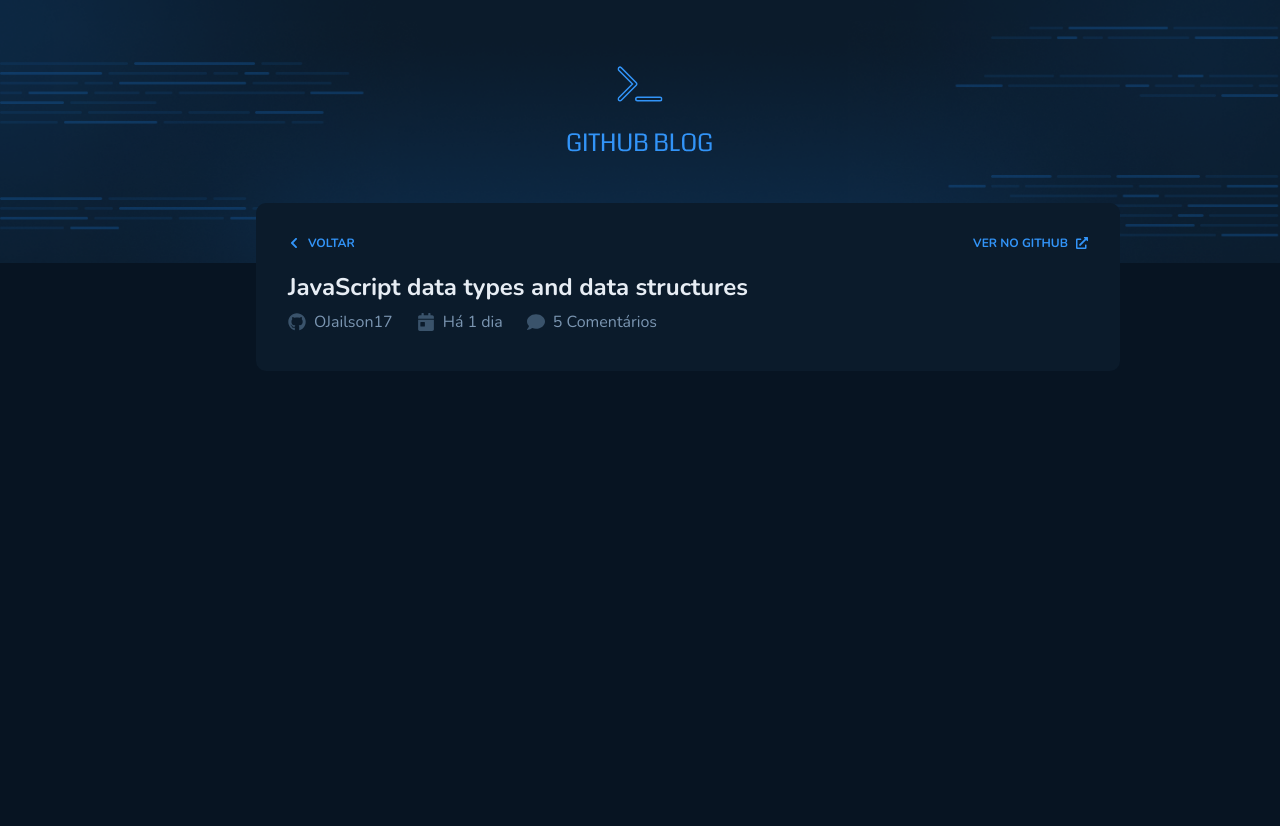
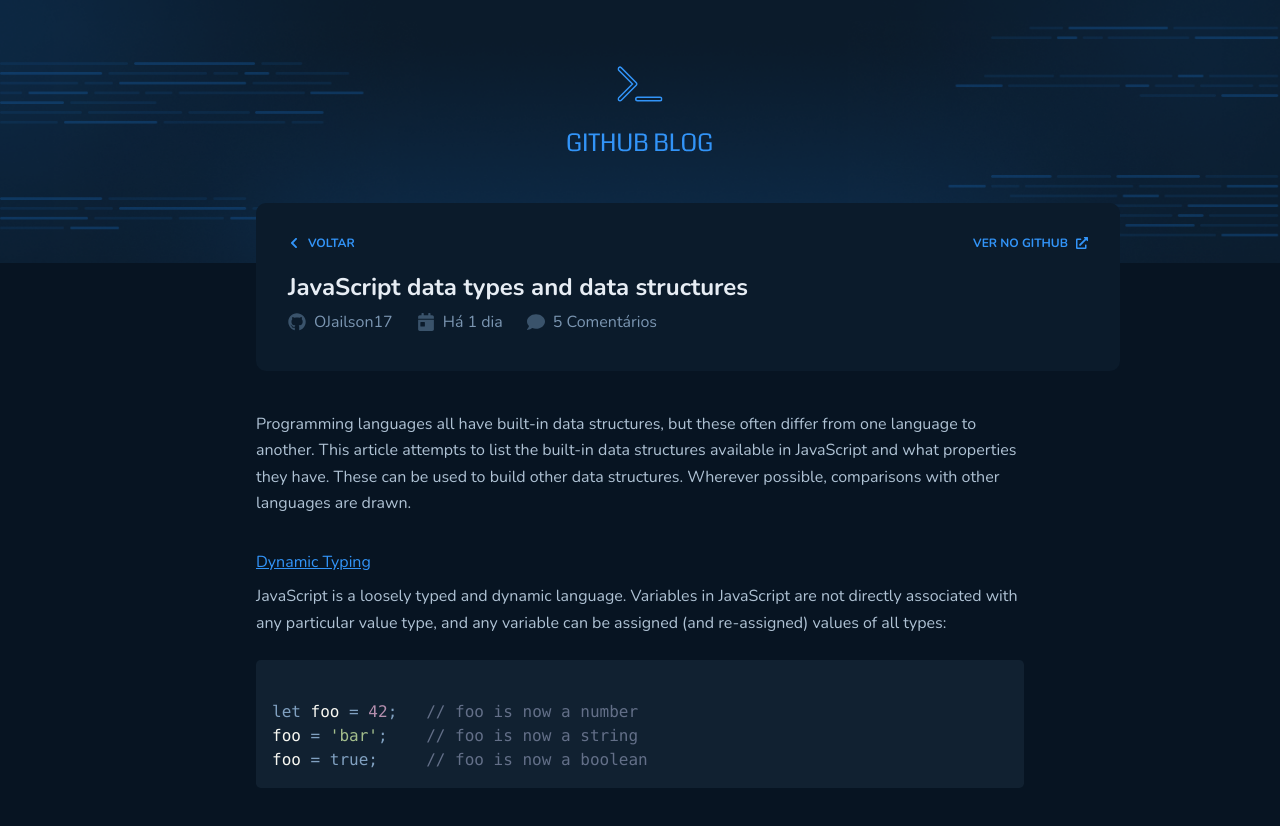
Before and after one commit to OJailson17/github-blog, a React (Vite) app: page /post in a window 1280 px wide. Before the commit the page ends 800 px from the top, so only its background shows below. Built offline with nearby package versions, Linux system fonts and the light colour scheme.

Commit message:
feat: add post content

```diff
--- a/package.json
+++ b/package.json
@@ -9,6 +9,7 @@
     "preview": "vite preview"
   },
   "dependencies": {
+    "prismjs": "^1.29.0",
     "react": "^18.2.0",
     "react-dom": "^18.2.0",
     "react-icons": "^4.4.0",
@@ -16,6 +17,7 @@
     "styled-components": "^5.3.6"
   },
   "devDependencies": {
+    "@types/prismjs": "^1.26.0",
     "@types/react": "^18.0.17",
     "@types/react-dom": "^18.0.6",
     "@types/styled-components": "^5.1.26",
--- a/src/components/Header/index.tsx
+++ b/src/components/Header/index.tsx
@@ -1,5 +1,5 @@
 import logoImg from '../../assets/logo.svg';
-import { HeaderContainer } from '../styles';
+import { HeaderContainer } from './styles';
 
 export const Header = () => {
 	return (
--- /dev/null
+++ b/src/pages/Post/components/Code/index.tsx
@@ -0,0 +1,24 @@
+import { useEffect } from 'react';
+import Prism from 'prismjs';
+
+import '../../../../styles/theme/prismjs/nord.css';
+import { CodeContainer } from './styles';
+
+interface CodeProps {
+	code: string;
+	language: string;
+}
+
+export const Code = ({ code, language }: CodeProps) => {
+	useEffect(() => {
+		Prism.highlightAll();
+	}, []);
+
+	return (
+		<CodeContainer>
+			<pre>
+				<code className={`language-${language || 'javascript'}`}>{code}</code>
+			</pre>
+		</CodeContainer>
+	);
+};
--- /dev/null
+++ b/src/pages/Post/components/Code/styles.ts
@@ -0,0 +1,5 @@
+import styled from 'styled-components';
+
+export const CodeContainer = styled.div`
+	margin: 1.5rem 0;
+`;
--- a/src/pages/Post/index.tsx
+++ b/src/pages/Post/index.tsx
@@ -1,11 +1,43 @@
 import { PageContainer, PageContent } from '../../styles/global';
+import { Code } from './components/Code';
 import { PostInfo } from './components/PostInfo';
+import { PostContent } from './styles';
+
+const codeString = `
+let foo = 42;   // foo is now a number
+foo = 'bar';    // foo is now a string
+foo = true;     // foo is now a boolean
+`;
 
 export const Post = () => {
 	return (
 		<PageContainer>
 			<PageContent>
 				<PostInfo />
+
+				<PostContent>
+					<p>
+						Programming languages all have built-in data structures, but these
+						often differ from one language to another. This article attempts to
+						list the built-in data structures available in JavaScript and what
+						properties they have. These can be used to build other data
+						structures. Wherever possible, comparisons with other languages are
+						drawn.
+					</p>
+
+					<a href='#' className='title'>
+						Dynamic Typing
+					</a>
+					<p>
+						JavaScript is a loosely typed and dynamic language. Variables in
+						JavaScript are not directly associated with any particular value
+						type, and any variable can be assigned (and re-assigned) values of
+						all types:
+					</p>
+
+					{/* code */}
+					<Code code={codeString} language='javascript' />
+				</PostContent>
 			</PageContent>
 		</PageContainer>
 	);
--- /dev/null
+++ b/src/pages/Post/styles.ts
@@ -0,0 +1,31 @@
+import styled from 'styled-components';
+
+export const PostContent = styled.main`
+	width: 100%;
+	margin: 2.5rem 0;
+	line-height: 26.5px;
+
+	p {
+		margin-top: 0.5rem;
+
+		& + p {
+			margin-top: 1.5rem;
+		}
+	}
+
+	a {
+		color: ${props => props.theme.colors.blue};
+		text-decoration: none;
+
+		&.title {
+			margin-top: 2rem;
+			display: block;
+			color: ${props => props.theme.colors.blue};
+			text-decoration: underline;
+		}
+
+		:hover {
+			text-decoration: underline;
+		}
+	}
+`;
--- /dev/null
+++ b/src/styles/theme/prismjs/nord.css
@@ -0,0 +1,125 @@
+/**
+ * Nord Theme Originally by Arctic Ice Studio
+ * https://nordtheme.com
+ *
+ * Ported for PrismJS by Zane Hitchcoxc (@zwhitchcox) and Gabriel Ramos (@gabrieluizramos)
+ */
+
+code[class*='language-'],
+pre[class*='language-'] {
+	color: #f8f8f2;
+	background: none;
+	font-family: 'Fira Code', Consolas, Monaco, 'Andale Mono', 'Ubuntu Mono',
+		monospace;
+	text-align: left;
+	white-space: pre;
+	word-spacing: normal;
+	word-break: normal;
+	word-wrap: normal;
+	line-height: 1.5;
+	-moz-tab-size: 4;
+	-o-tab-size: 4;
+	tab-size: 4;
+	-webkit-hyphens: none;
+	-moz-hyphens: none;
+	-ms-hyphens: none;
+	hyphens: none;
+}
+
+/* Code blocks */
+pre[class*='language-'] {
+	padding: 1em;
+	margin: 0.5em 0;
+	overflow: auto;
+	border-radius: 0.3em;
+}
+
+:not(pre) > code[class*='language-'],
+pre[class*='language-'] {
+	background: #112131;
+}
+
+/* Inline code */
+:not(pre) > code[class*='language-'] {
+	padding: 0.1em;
+	border-radius: 0.3em;
+	white-space: normal;
+}
+
+.token.comment,
+.token.prolog,
+.token.doctype,
+.token.cdata {
+	color: #636f88;
+}
+
+.token.punctuation {
+	color: #81a1c1;
+}
+
+.namespace {
+	opacity: 0.7;
+}
+
+.token.property,
+.token.tag,
+.token.constant,
+.token.symbol,
+.token.deleted {
+	color: #81a1c1;
+}
+
+.token.number {
+	color: #b48ead;
+}
+
+.token.boolean {
+	color: #81a1c1;
+}
+
+.token.selector,
+.token.attr-name,
+.token.string,
+.token.char,
+.token.builtin,
+.token.inserted {
+	color: #a3be8c;
+}
+
+.token.operator,
+.token.entity,
+.token.url,
+.language-css .token.string,
+.style .token.string,
+.token.variable {
+	color: #81a1c1;
+}
+
+.token.atrule,
+.token.attr-value,
+.token.function,
+.token.class-name {
+	color: #88c0d0;
+}
+
+.token.keyword {
+	color: #81a1c1;
+}
+
+.token.regex,
+.token.important {
+	color: #ebcb8b;
+}
+
+.token.important,
+.token.bold {
+	font-weight: bold;
+}
+
+.token.italic {
+	font-style: italic;
+}
+
+.token.entity {
+	cursor: help;
+}
```
Also changed, not shown: src/components/Header/styles.ts (renamed from src/components/styles.ts), 1 other file (tests, documents, lock files or other folders).
